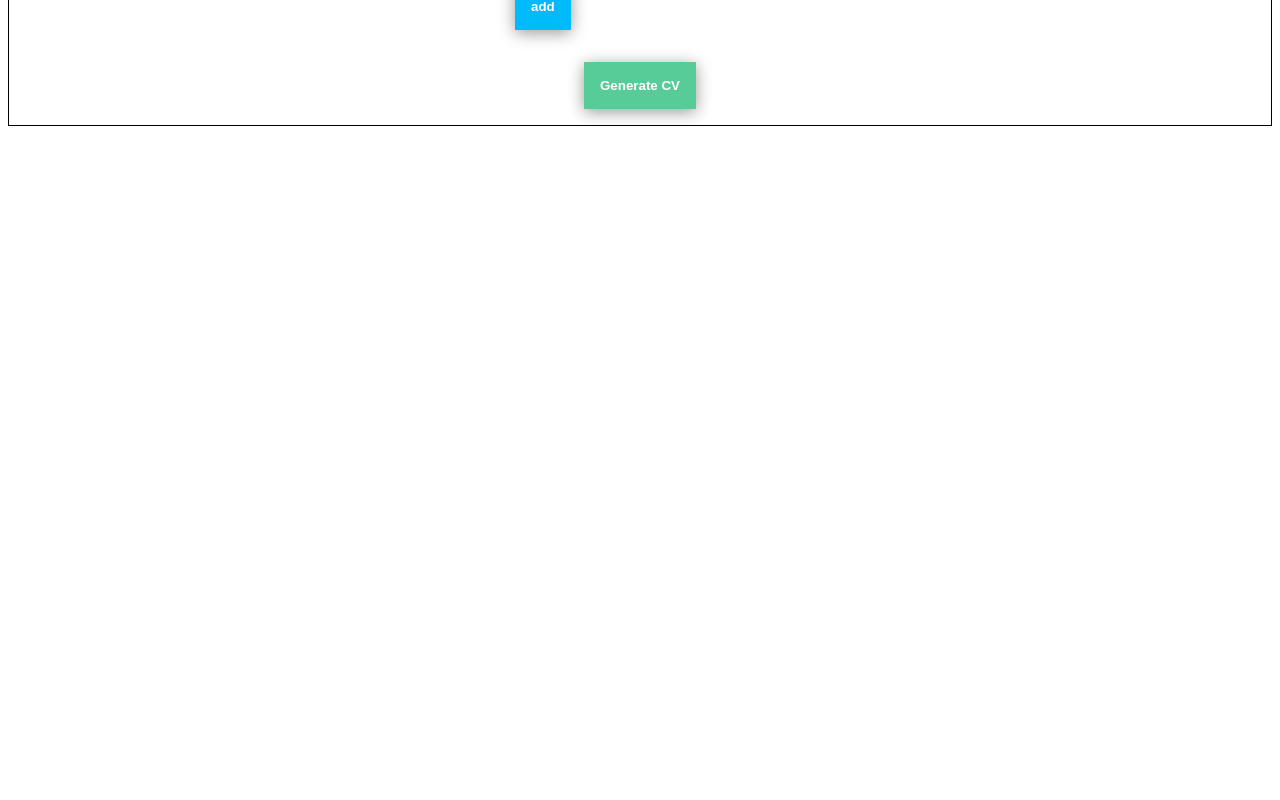
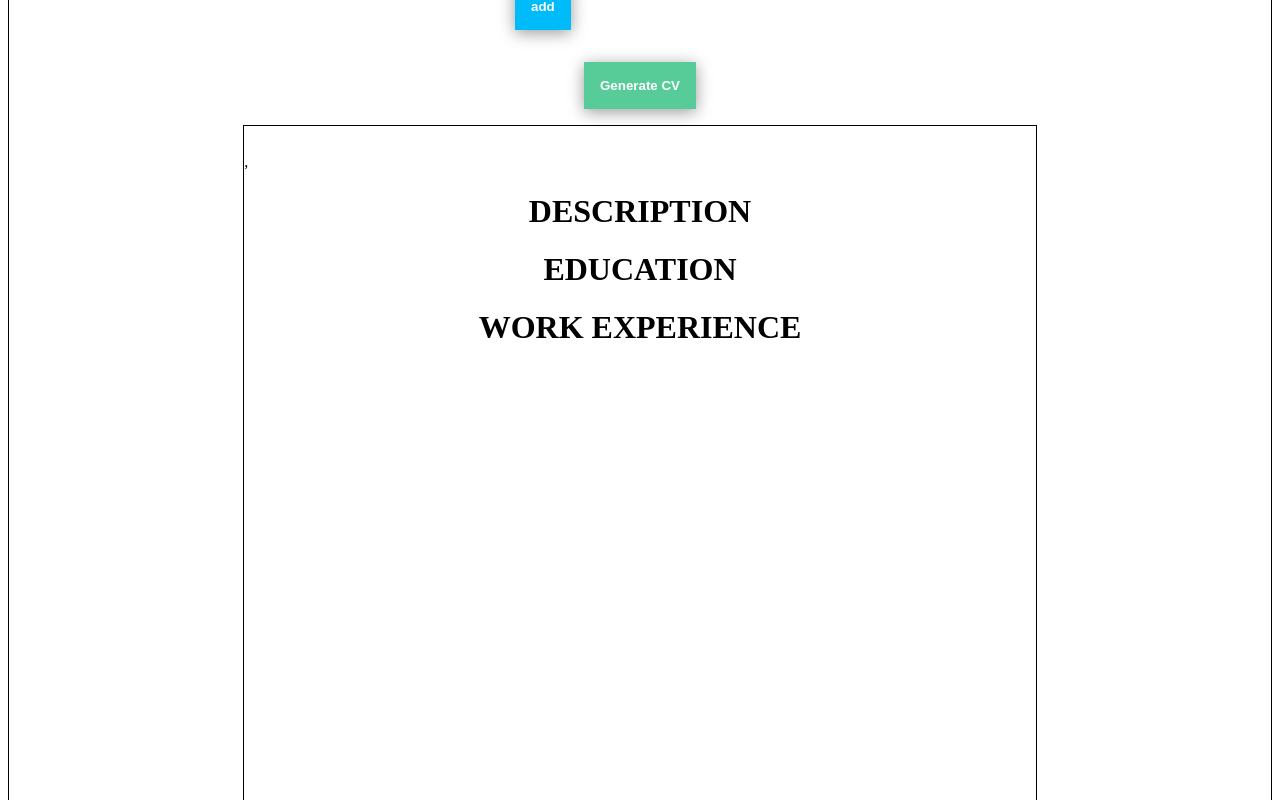
Before and after one commit to youngnamh/cv-project, a React (Create React App) app: page / in a window 1280 px wide. Shown: the part 800-1600 px from the top of the page. Before the commit the page ends 934 px from the top, so only its background shows below. Built offline with nearby package versions, Linux system fonts and the light colour scheme.

Commit message:
started generating cv. just need to format and style

```diff
--- /dev/null
+++ b/src/components/CV.js
@@ -0,0 +1,61 @@
+import React, { Component } from "react";
+
+class CV extends Component {
+  constructor(props) {
+    super(props);
+  }
+  generateEducation = (entities) => {
+    return entities.map((entity, index) => (
+      <div className="education" key={index}>
+        <div className="bold">{entity.school}</div>
+        <div>{entity.schoolCity}</div>
+        <div>{entity.subject}</div>
+        <div>
+          {entity.schoolStarted}-{entity.schoolFinished}
+        </div>
+      </div>
+    ));
+  };
+
+  generateWork = (entities) => {
+    return entities.map((entity, index) => (
+      <div className="work" key={index}>
+        <div className="bold">{entity.company}</div>
+        <div>{entity.position}</div>
+        <div>{entity.workCity}</div>
+        <div>
+          {entity.workStarted}-{entity.workFinished}
+        </div>
+      </div>
+    ));
+  };
+
+  render() {
+    const { inputs, work, education } = this.props;
+    const educ = this.generateEducation(education);
+    const jobs = this.generateWork(work);
+
+    return (
+      <div className="cv">
+        <h1 id="cvName">
+          {inputs.firstName} {inputs.lastName}
+        </h1>
+        <div className="contactInfo">
+          <div>{inputs.phone}</div>
+          <div>{inputs.email}</div>
+          <div>
+            {inputs.city}, {inputs.country}
+          </div>
+        </div>
+        <h1>DESCRIPTION</h1>
+        <p>{inputs.description}</p>
+        <h1>EDUCATION</h1>
+        {educ}
+        <h1>WORK EXPERIENCE</h1>
+        {jobs}
+      </div>
+    );
+  }
+}
+
+export default CV;
--- a/src/components/MainForm.js
+++ b/src/components/MainForm.js
@@ -2,6 +2,7 @@ import React, { Component } from "react";
 import FormEntry from "./FormEntry";
 import WorkEntity from "./WorkEntity";
 import EducationEntity from "./EducationEntity";
+import CV from "./CV";
 
 class MainForm extends Component {
   constructor(props) {
@@ -72,7 +73,7 @@ class MainForm extends Component {
     this.setState((prevState) => ({
       education: [...prevState.education, educationEntry],
       inputs: {
-        //...prevState.inputs,
+        ...prevState.inputs,
         school: "",
         schoolCity: "",
         subject: "",
@@ -256,6 +257,13 @@ class MainForm extends Component {
         <button type="button" id="btn-generate" onClick={this.handleSubmit}>
           Generate CV
         </button>
+        <div className="cvSlot">
+          <CV
+            inputs={this.state.inputs}
+            work={this.state.work}
+            education={this.state.education}
+          />
+        </div>
       </div>
     );
   }
--- a/src/styles/styles.css
+++ b/src/styles/styles.css
@@ -44,3 +44,31 @@ button {
   background-color: #fcf6bd;
   box-shadow: 0px 3px 15px rgba(0, 0, 0, 0.2);
 }
+
+.cv {
+  width: 21cm;
+  height: 29.7cm;
+  border: 1px solid black;
+}
+
+.cv.generated {
+  transform: scale(1.5);
+}
+
+h1 {
+  text-align: center;
+}
+
+#cvName {
+  font-size: 2.5em;
+}
+
+.education {
+  margin-left: 1rem;
+  display: flex;
+  gap: 1rem;
+}
+
+.bold {
+  font-weight: bold;
+}
```
